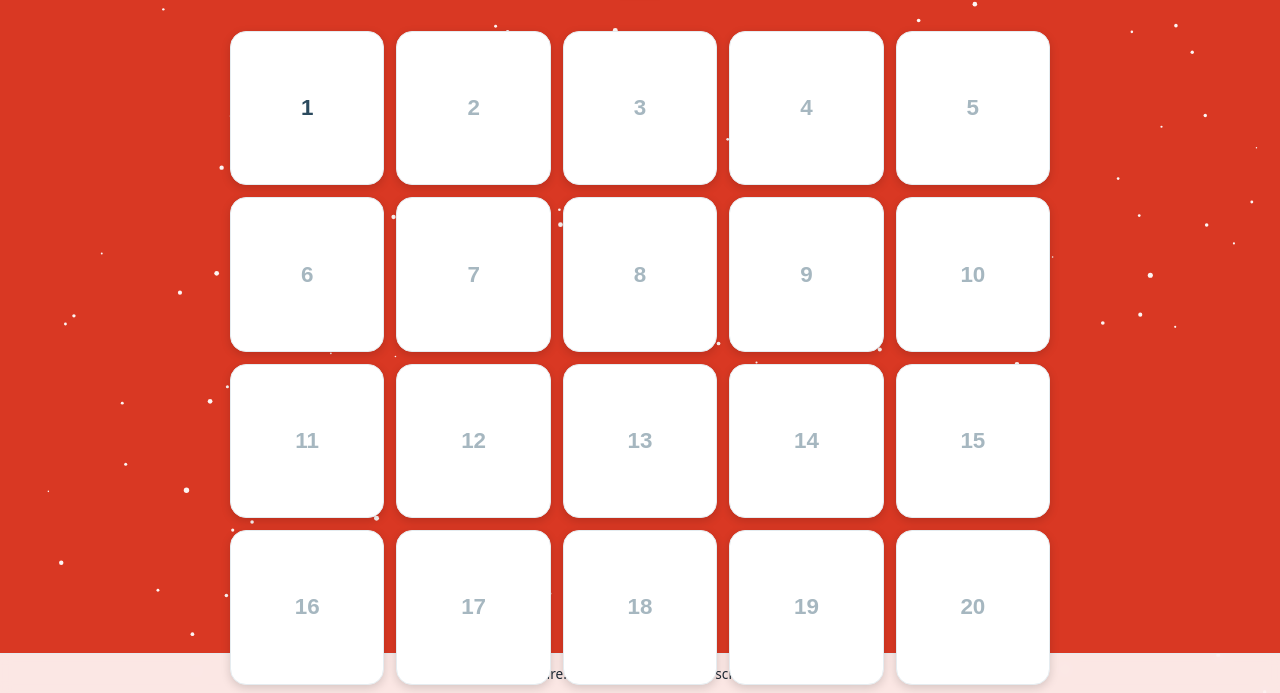
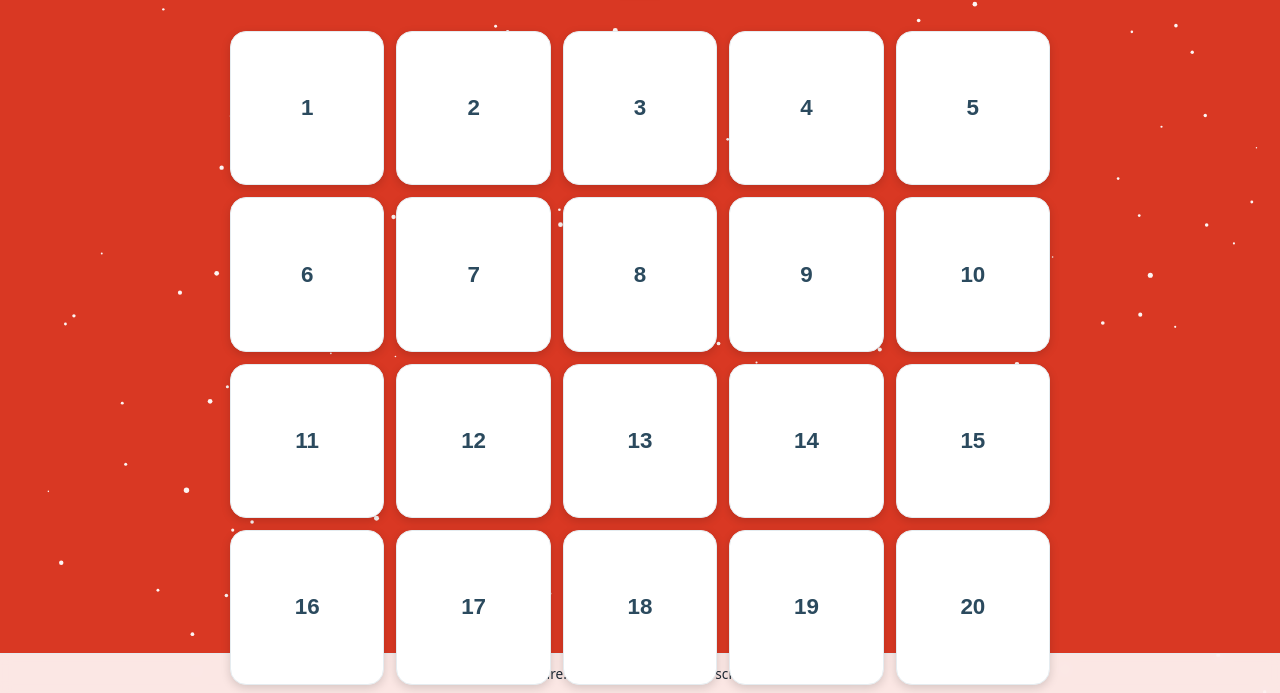
Before and after one commit to miawizz/laughingalltheway, a plain HTML site: page index.html in a window 1280 px wide. Shown: the part 107-800 px from the top of the page. Drawn offline with Linux system fonts and the light colour scheme.

Commit message:
Refactor script and update state management

```diff
--- a/index.html
+++ b/index.html
@@ -135,7 +135,7 @@
     </div>
   </div>
 
-  <script>
+ <script>
   // Content
   const IDEAS = [
     "Day 1 — Serious Santa: Put on your most serious face and try not to laugh while saying ‘Ho! Ho! Ho!’ <em>For littler elves: big ‘Ho! Ho! Ho!’s and funny faces.</em>",
@@ -165,20 +165,16 @@
     "Day 25 — That’s a Wrap: Wrap feet or a blanket present. Over react as you unwrap. <em>For littler elves: wrap a blanket gift. Celebrate them.</em>"
   ];
 
-  // Date logic
-  const today = new Date();
-  const currentDay = (today.getMonth() === 11) ? today.getDate() : 1;
-
   const grid = document.getElementById('grid');
   const viewer = document.getElementById('viewer');
   const cardTitle = document.getElementById('cardTitle');
   const cardBody  = document.getElementById('cardBody');
   const closeBtn  = document.getElementById('closeBtn');
 
-  // State
-  const stateKey = 'latw_opened_v2';
+  // State. New key to avoid old date-locked cache.
+  const stateKey = 'latw_opened_free_v1';
   const opened = new Set(JSON.parse(localStorage.getItem(stateKey) || '[]'));
-  function saveState(){ localStorage.setItem(stateKey, JSON.stringify([...opened])); }
+  const saveState = () => localStorage.setItem(stateKey, JSON.stringify([...opened]));
 
   function makeTile(i){
     const day = i + 1;
@@ -187,12 +183,11 @@
     el.type = 'button';
     el.textContent = day;
 
-    const canOpen = (day <= currentDay) || opened.has(day);
-    if (!canOpen) el.classList.add('locked');
+    // Always openable.
+    const canOpen = true;
     if (opened.has(day)) el.classList.add('opened');
 
     el.addEventListener('click', () => {
-      if (!canOpen) return;
       if (!opened.has(day)) { opened.add(day); saveState(); el.classList.add('opened'); }
       openViewer(day, IDEAS[i]);
       history.replaceState(null, '', `?day=${day}`);
@@ -218,11 +213,11 @@
   closeBtn.addEventListener('click', closeViewer);
   document.addEventListener('keydown', (e) => { if (e.key === 'Escape') closeViewer(); });
 
-  // Deep link
+  // Deep link stays handy.
   (function deep(){
     const p = new URLSearchParams(location.search);
     let d = p.get('day');
-    if (d === 'today') d = String(currentDay);
+    if (d === 'today') d = '1'; // all open, choose 1 for consistency
     const n = Number(d);
     if (n >= 1 && n <= 25) openViewer(n, IDEAS[n-1]);
   })();
@@ -248,7 +243,7 @@
     requestAnimationFrame(snow);
   })();
 
-  // Install UI logic and helper banner
+  // Install UI and helper banner from previous version stays the same.
   const isStandalone =
     window.matchMedia('(display-mode: standalone)').matches ||
     window.navigator.standalone === true;
@@ -301,10 +296,10 @@
     }
   });
 
-  // Register Service Worker
   if ('serviceWorker' in navigator) {
     window.addEventListener('load', () => navigator.serviceWorker.register('./sw.js'));
   }
-  </script>
+</script>
+
 </body>
 </html>
```
